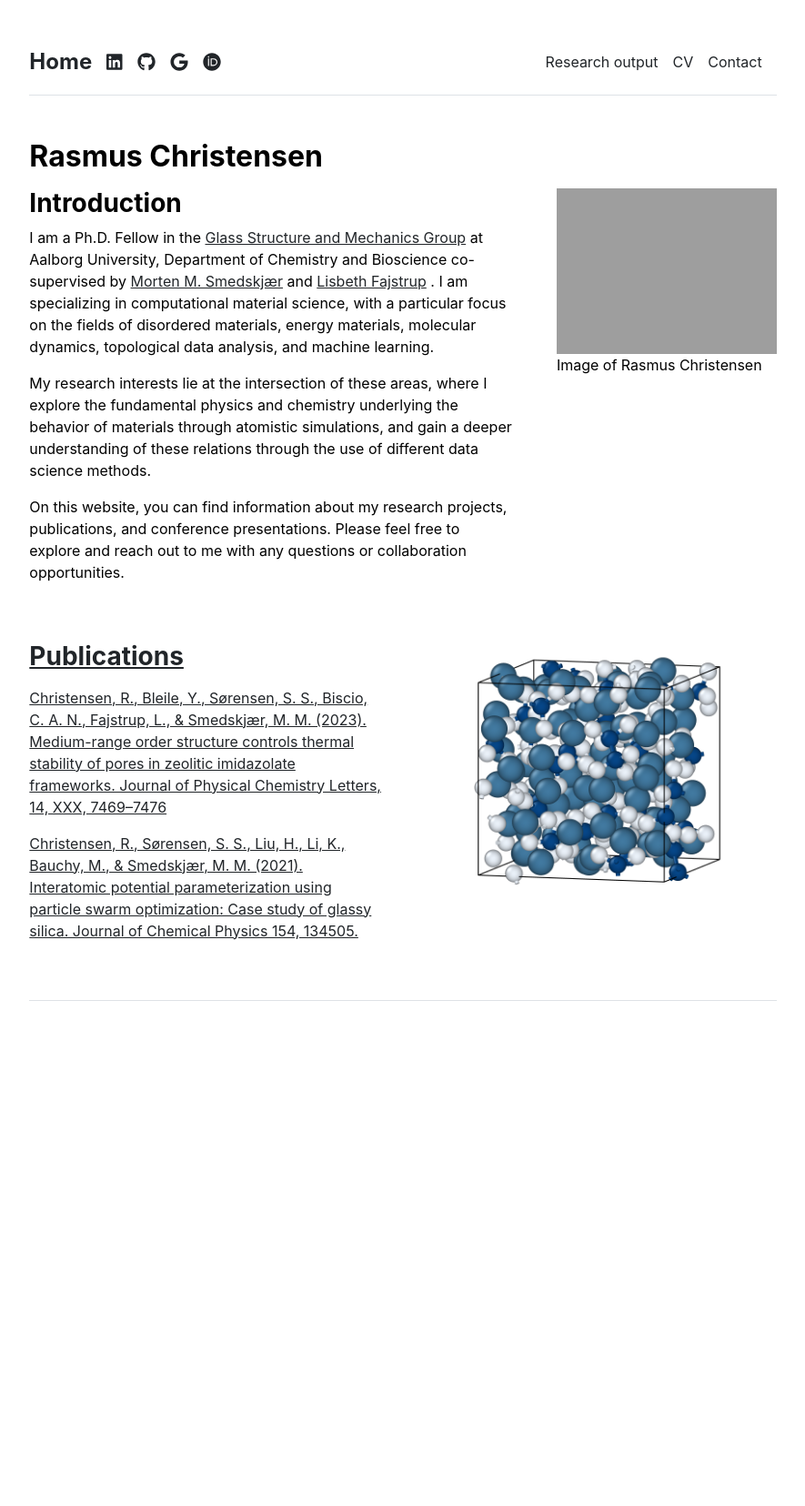
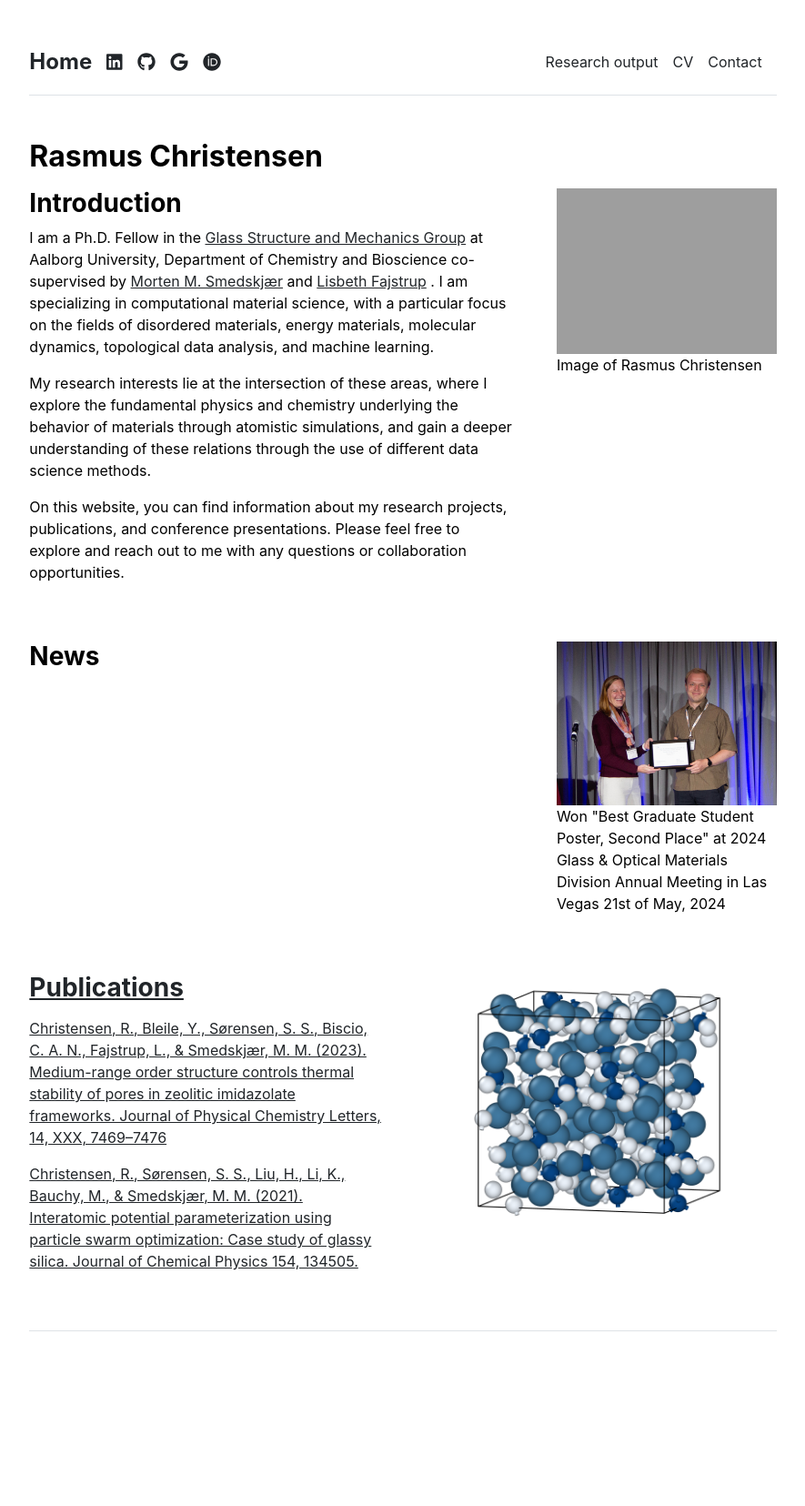
Before and after one commit to R-Chr/R-Chr.github.io, a Jekyll site: the page built from index.md, in a window 1280 px wide. Shown: the whole page at 91% size, without its empty margins (197-1082 px from the left). Built offline with Jekyll 4.4.1, drawn with Linux system fonts in a browser that asks for light colours; before the commit the page ends 1292 px from its top, so only the background shows below that.

Commit message:
Update home.html

```diff
--- a/_layouts/home.html
+++ b/_layouts/home.html
@@ -17,6 +17,17 @@ layout: default
 </div>
 
 <div class="row g-5 mb-5">
+  <div class="col-md-8">
+    <h3 class="fw-bold">News</h3>
+  </div>
+  <div class="col-md-4">
+    <img src="{{ site.github.url }}/assets/img/53766255477_7af2c2be84_o_2.jpg" alt="Home" width="100%">
+    <p>Won "Best Graduate Student Poster, Second Place" at 2024 Glass & Optical Materials Division Annual Meeting in Las Vegas 21st of May, 2024</p>
+  </div>
+</div>
+
+
+<div class="row g-5 mb-5">
   <div class="col-md-6">
     <h3 class="fw-bold pb-2 mb-2"><a href="{{ site.github.url }}/publications">Publications</a></h3>
       {% for item in site.data.publications.featured %}
```
